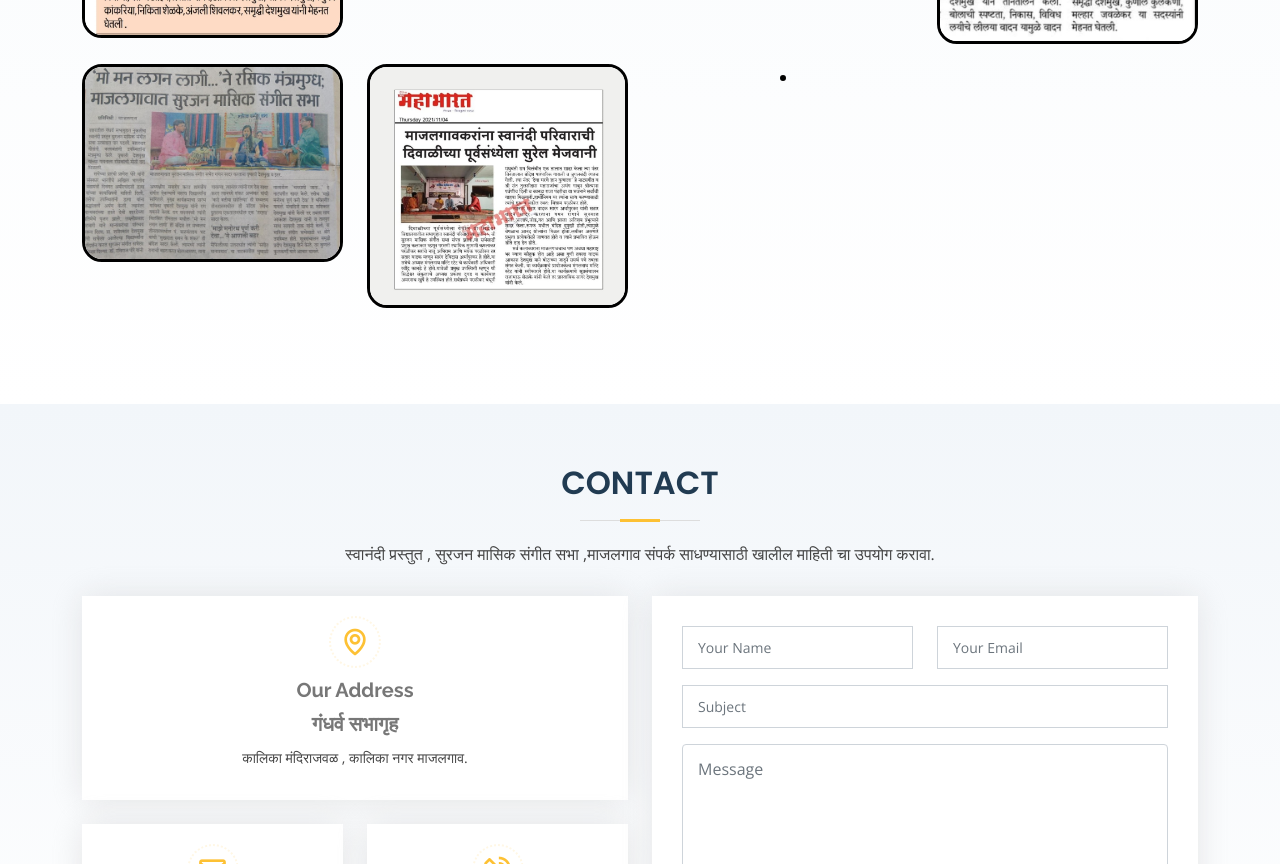
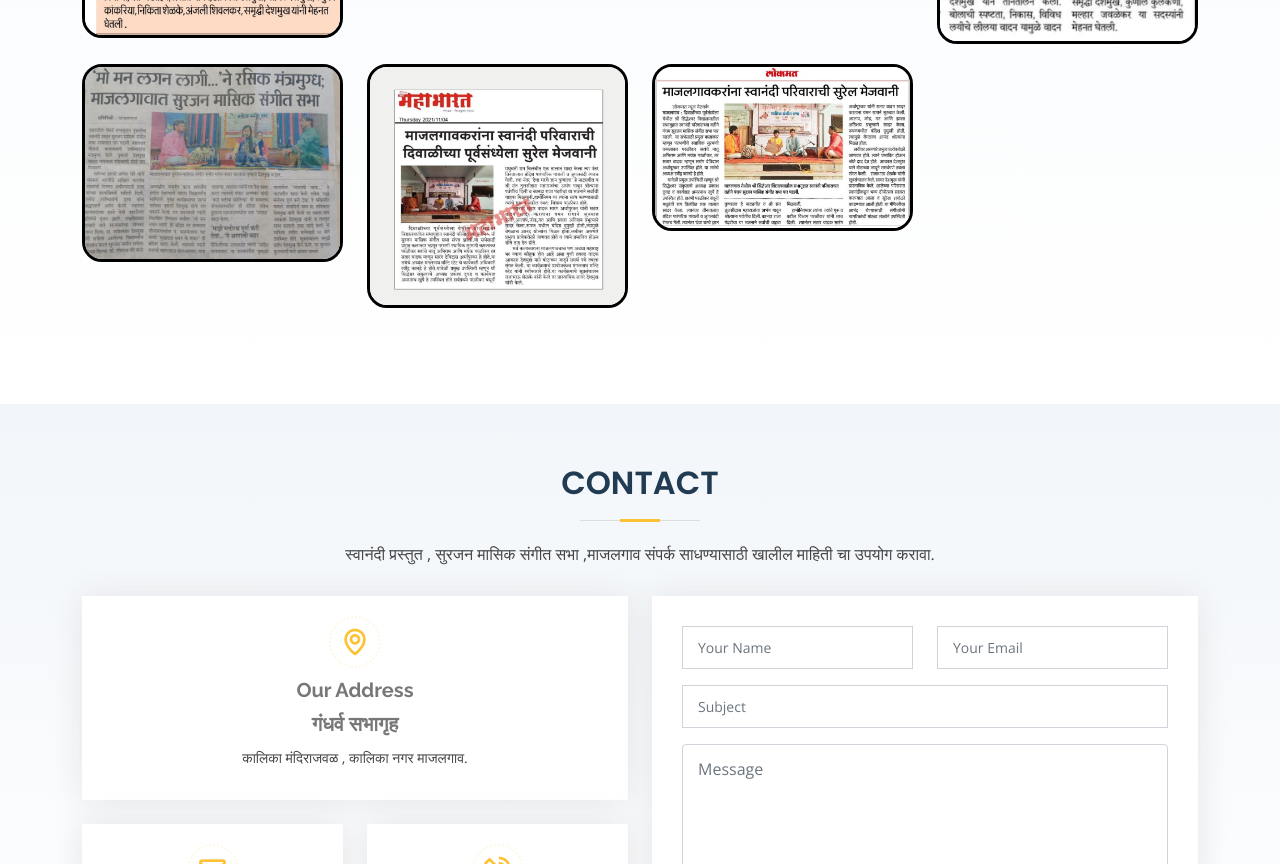
Before and after one commit to desakash/surjan-project, a plain HTML site: page index.html in a window 1280 px wide. Shown: the part 7918-8782 px from the top of the page. Drawn offline with nearby package versions, Linux system fonts and the light colour scheme.

Commit message:
Update index.html

```diff
--- a/index.html
+++ b/index.html
@@ -723,7 +723,7 @@
 
           <div class="col-xl-3 col-lg-4 col-md-6">
             <div class="member" data-aos="fade-up">
-              <div class="pic"><img src="img/news/image5.2.jpeg" alt=""></div>
+              <div class="pic"><img src="img/news/image5.2.jpg" alt=""></div>
               <!-- <h4>Walter White</h4>
               <span>Chief Executive Officer</span>
               <div class="social">
```
